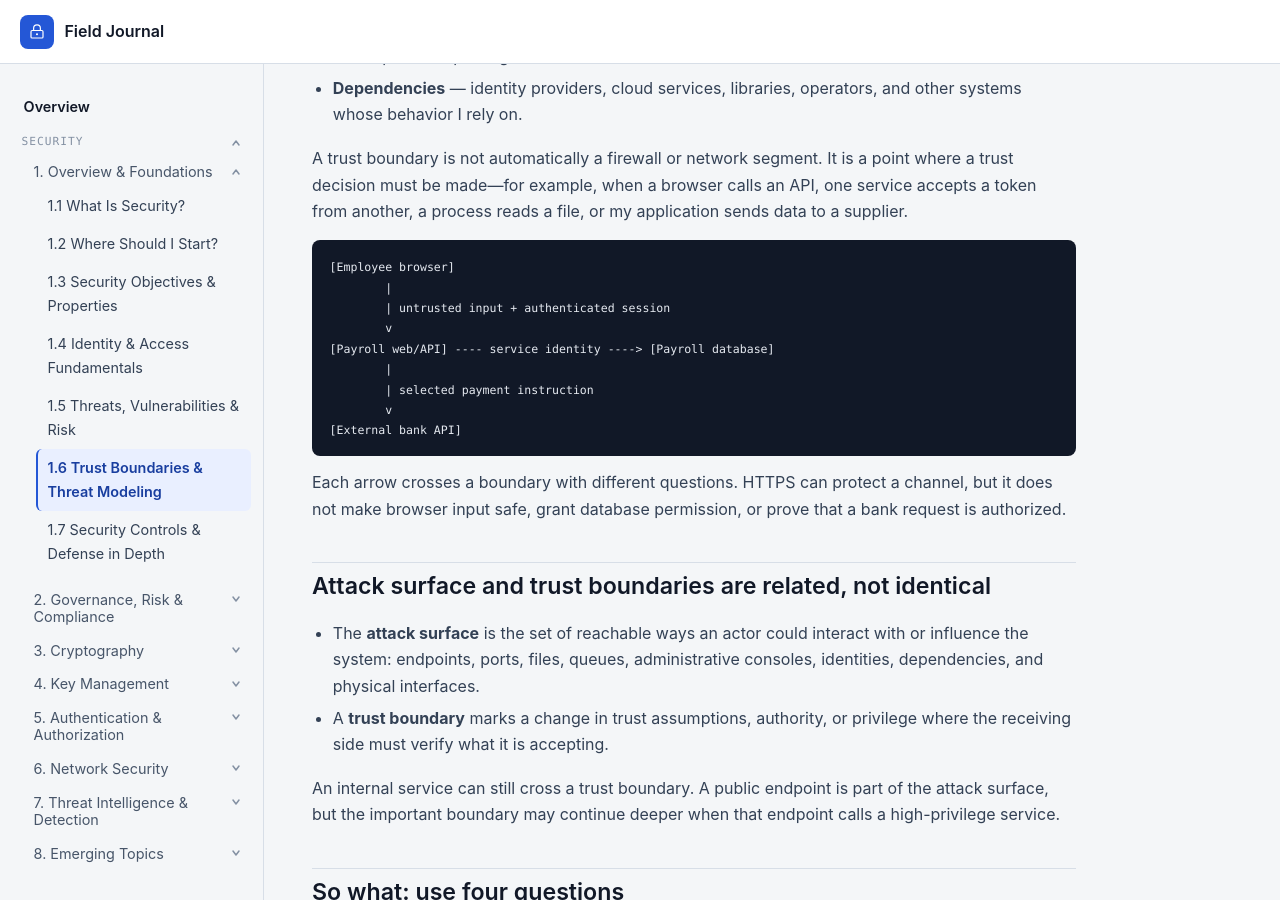
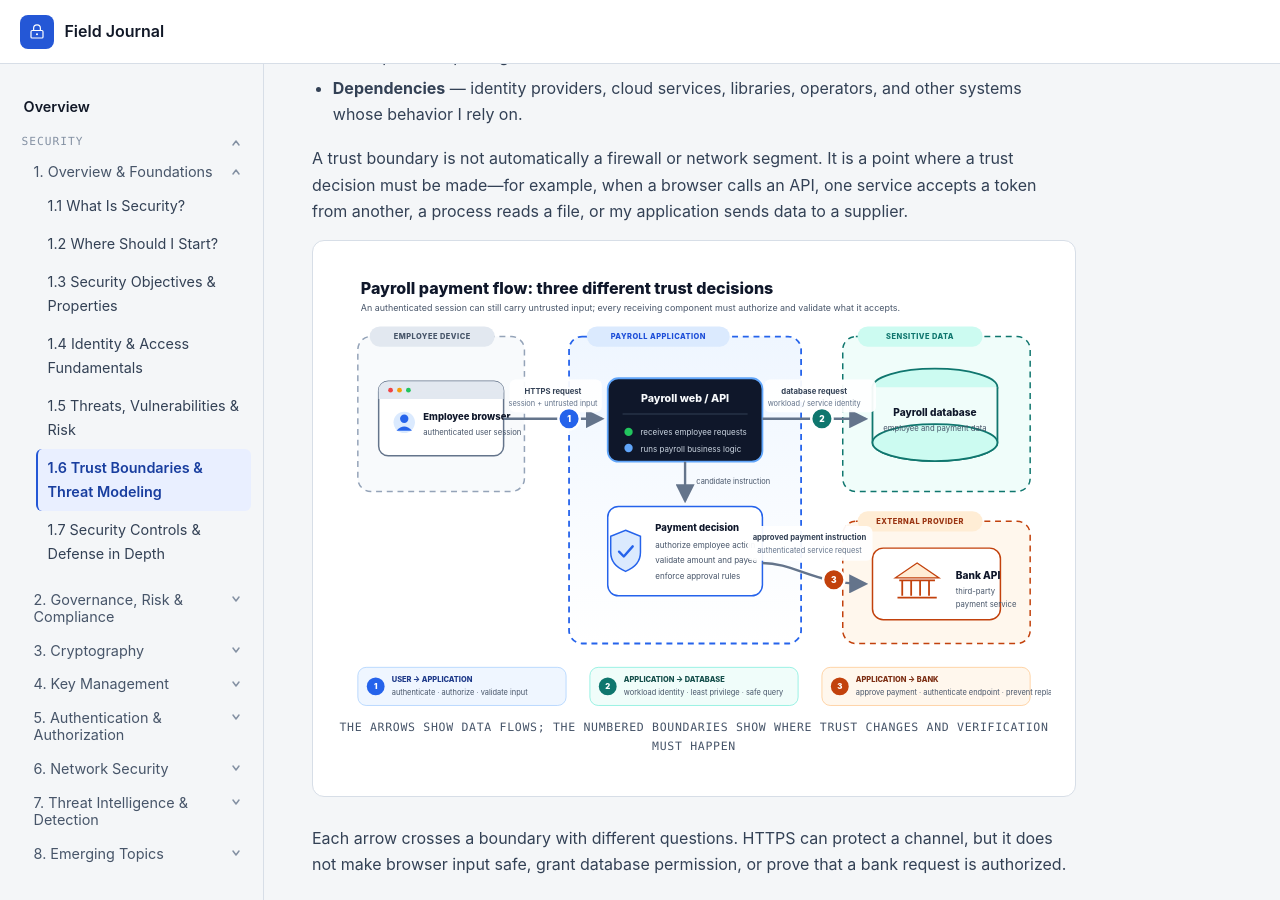
Before and after one commit to llody9977/journal, a Jekyll site: the page built from topics/trust-boundaries-threat-modeling.md, in a window 1280 px wide and 900 px high, scrolled down 637 px. Built offline with Jekyll 4.4.1, drawn with Linux system fonts in a browser that asks for light colours; some of the changed text lies outside the part shown.

Commit message:
Improve the payroll trust-boundary diagram

````diff
--- a/topics/trust-boundaries-threat-modeling.md
+++ b/topics/trust-boundaries-threat-modeling.md
@@ -26,17 +26,10 @@ A useful system model includes:
 
 A trust boundary is not automatically a firewall or network segment. It is a point where a trust decision must be made—for example, when a browser calls an API, one service accepts a token from another, a process reads a file, or my application sends data to a supplier.
 
-```text
-[Employee browser]
-        |
-        | untrusted input + authenticated session
-        v
-[Payroll web/API] ---- service identity ----> [Payroll database]
-        |
-        | selected payment instruction
-        v
-[External bank API]
-```
+<div class="diagram-frame">
+  <img src="{{ '/assets/img/payroll-trust-boundaries.svg' | relative_url }}" alt="Payroll data-flow and trust-boundary diagram. An employee browser sends an HTTPS request containing an authenticated session and untrusted input to the payroll web API. Inside the payroll application boundary, the API authorizes the employee action, validates the amount and payee, and enforces approval rules. The API uses a workload or service identity to access the payroll database across a separate sensitive-data boundary. Only an approved payment instruction is sent through an authenticated service request to the external bank API. Three numbered boundary checks call out user authentication, authorization and input validation; workload identity, least privilege and safe database queries; and payment approval, bank endpoint authentication and replay protection.">
+  <p class="diagram-caption">The arrows show data flows; the numbered boundaries show where trust changes and verification must happen</p>
+</div>
 
 Each arrow crosses a boundary with different questions. HTTPS can protect a channel, but it does not make browser input safe, grant database permission, or prove that a bank request is authorized.
 
````
Also changed, not shown: other parts of topics/trust-boundaries-threat-modeling.md (+1 -1 lines), assets/img/payroll-trust-boundaries.svg (added).
